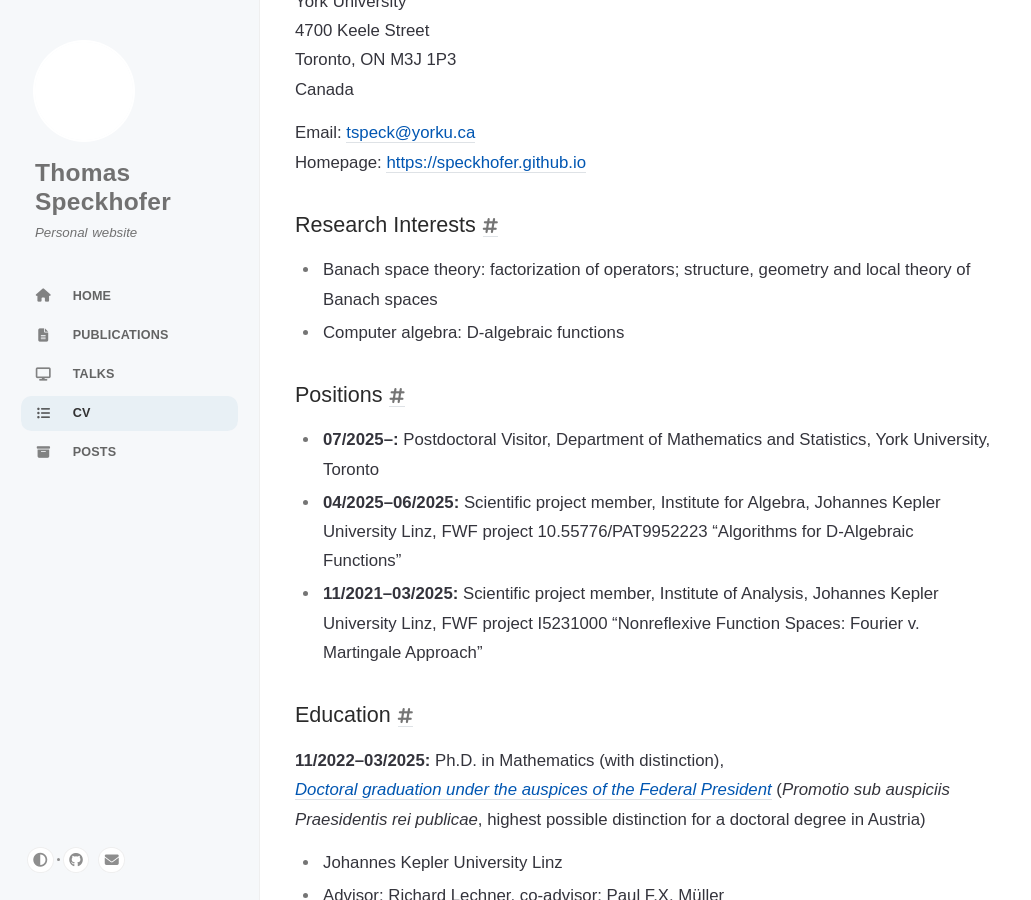
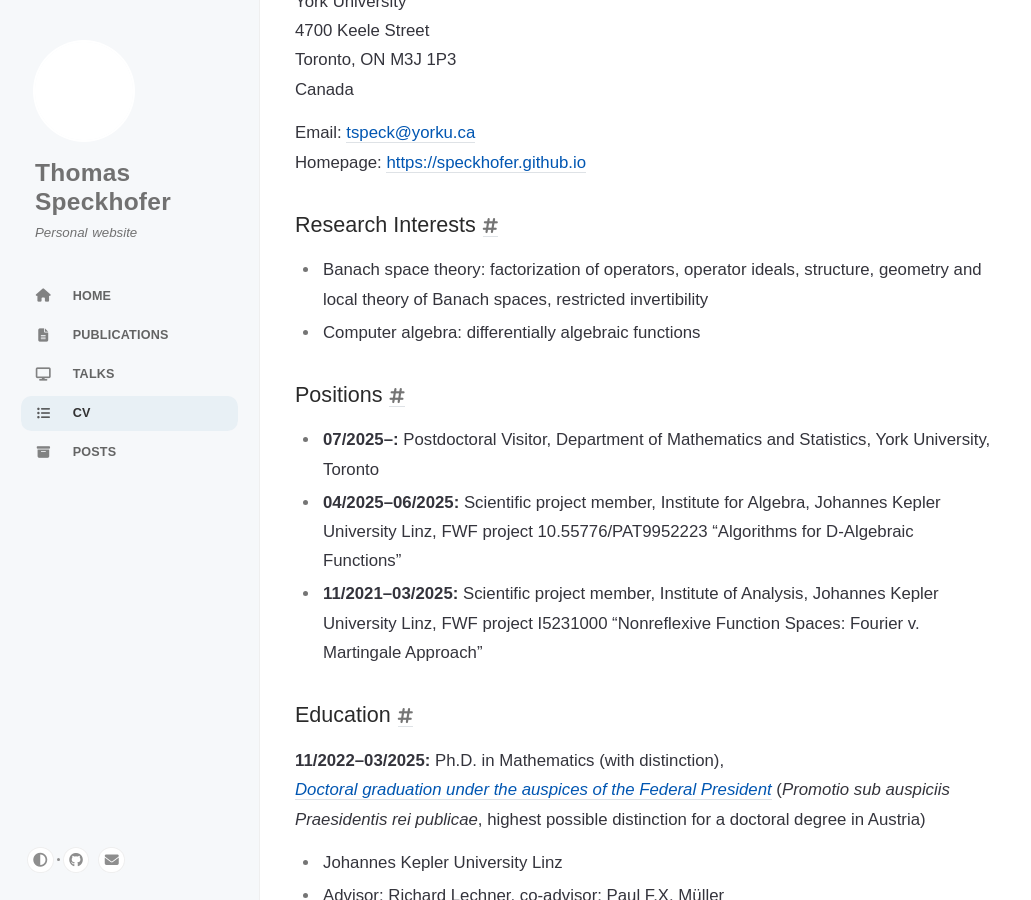
Before and after one commit to speckhofer/speckhofer.github.io, a Jekyll site: the page built from _tabs/cv.md, in a window 1280 px wide and 900 px high, scrolled down 411 px. Shown: the whole window, without its empty margins (0-1031 px from the left). Built offline with Jekyll 4.4.1, drawn with Linux system fonts in a browser that asks for light colours; cached includes are drawn as plain includes.

Commit message:
Update cv.md

```diff
--- a/_tabs/cv.md
+++ b/_tabs/cv.md
@@ -24,8 +24,8 @@ Homepage: [https://speckhofer.github.io](https://speckhofer.github.io)
 
 ## Research Interests
 
-- Banach space theory: factorization of operators; structure, geometry and local theory of Banach spaces
-- Computer algebra: D-algebraic functions
+- Banach space theory: factorization of operators, operator ideals, structure, geometry and local theory of Banach spaces, restricted invertibility
+- Computer algebra: differentially algebraic functions
 
 ## Positions
 
```
